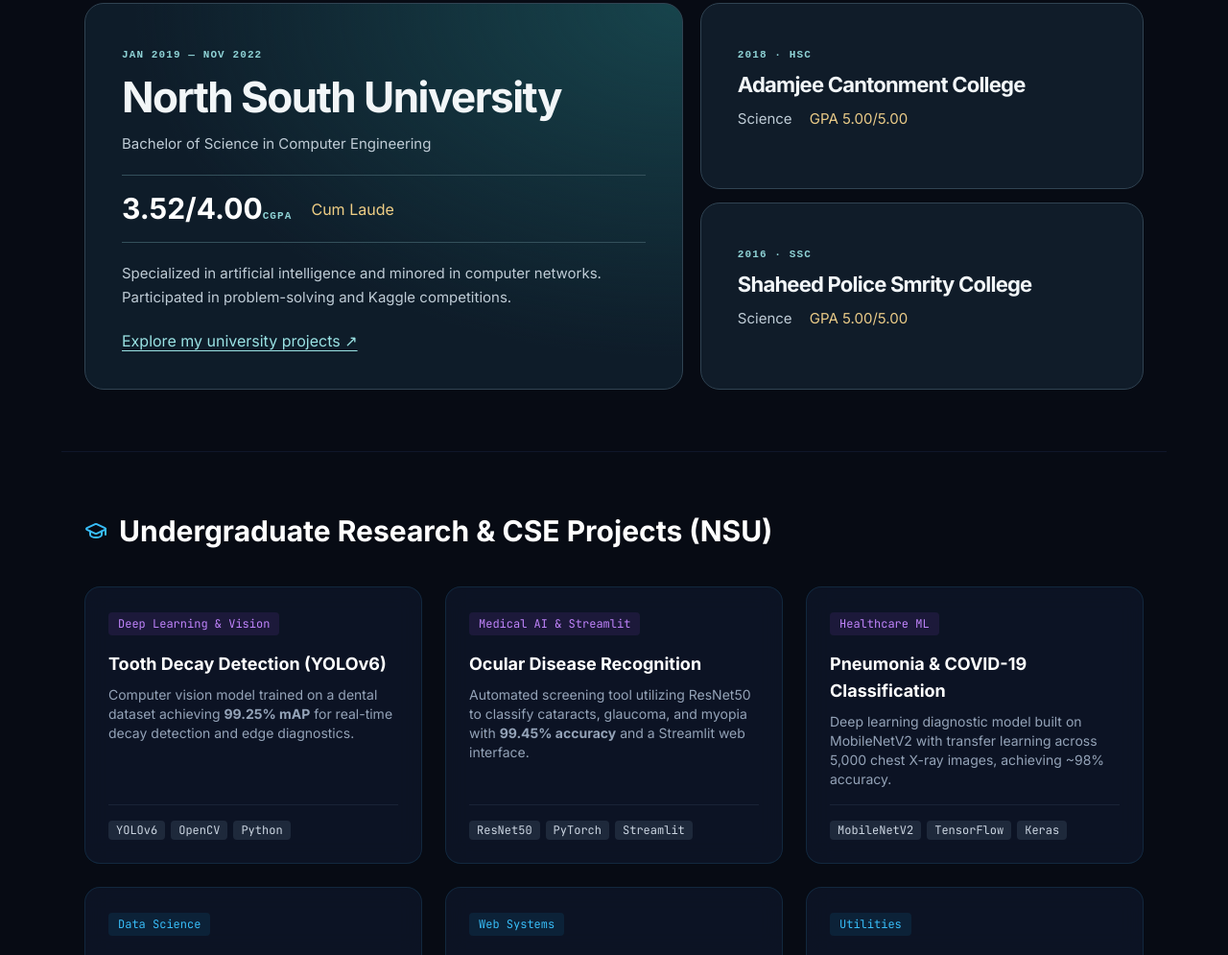
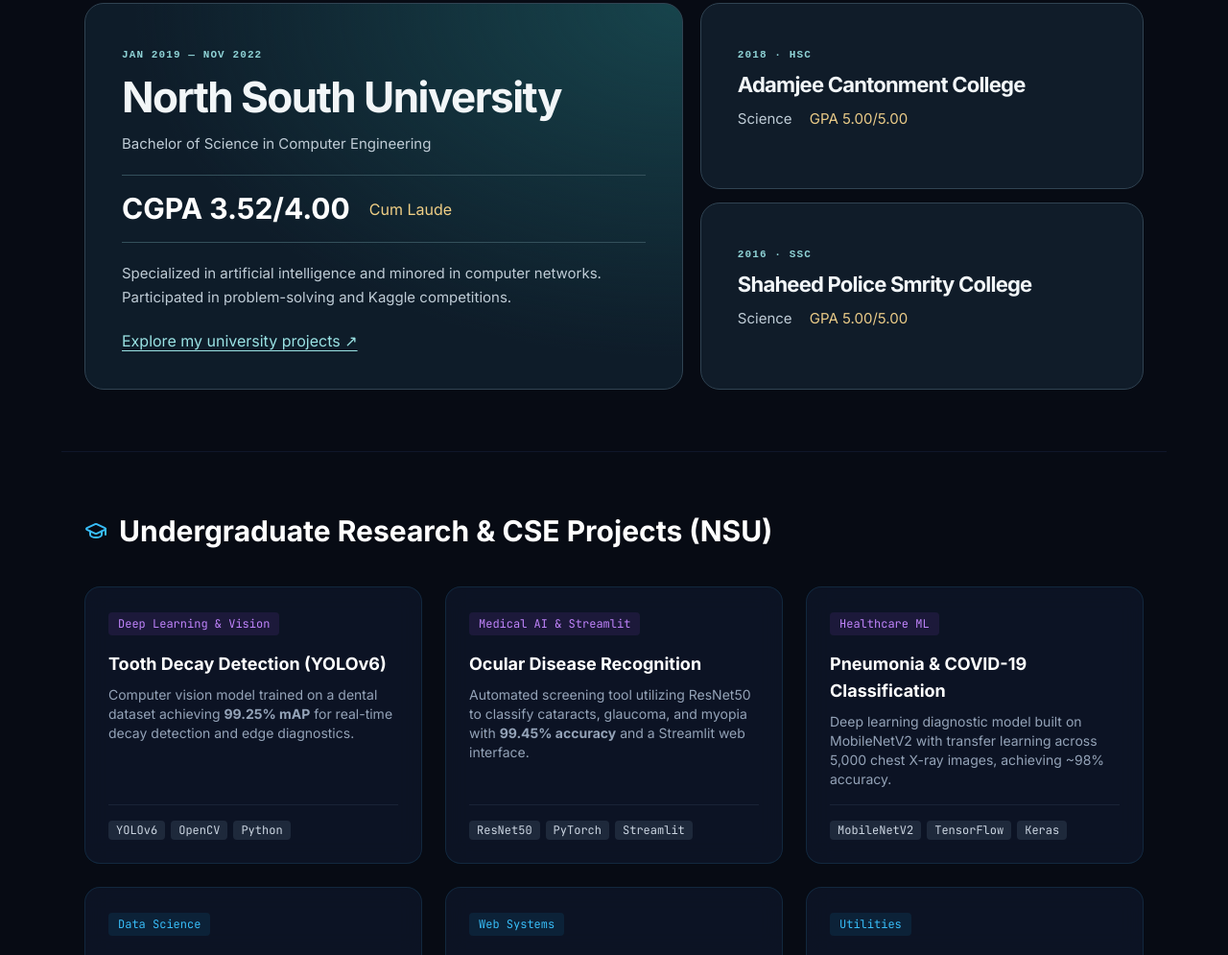
Before and after one commit to SazidAhmedTonmoy/SazidAhmedTonmoy.github.io, a plain HTML site: page index.html in a window 1280 px wide. Shown: the part 3431-4426 px from the top of the page at 96% size. Drawn offline with nearby package versions, Linux system fonts and the light colour scheme.

Commit message:
Update honours section formatting in index.html

```diff
--- a/index.html
+++ b/index.html
@@ -258,7 +258,7 @@ section[id],footer[id]{scroll-margin-top:5rem}
         <small>JAN 2019 — NOV 2022</small>
         <h3>North South University</h3>
         <p class="degree-name">Bachelor of Science in Computer Engineering</p>
-        <div class="honours"><strong>3.52/4.00<small>CGPA</small></strong><span>Cum Laude</span></div>
+        <div class="honours"><strong>CGPA 3.52/4.00 <small></small></strong><span>Cum Laude</span></div>
         <p>Specialized in artificial intelligence and minored in computer networks. Participated in problem-solving and Kaggle competitions.</p>
         <a href="https://github.com/SazidAhmedTonmoy/Projects">Explore my university projects ↗</a>
       </article>
```
